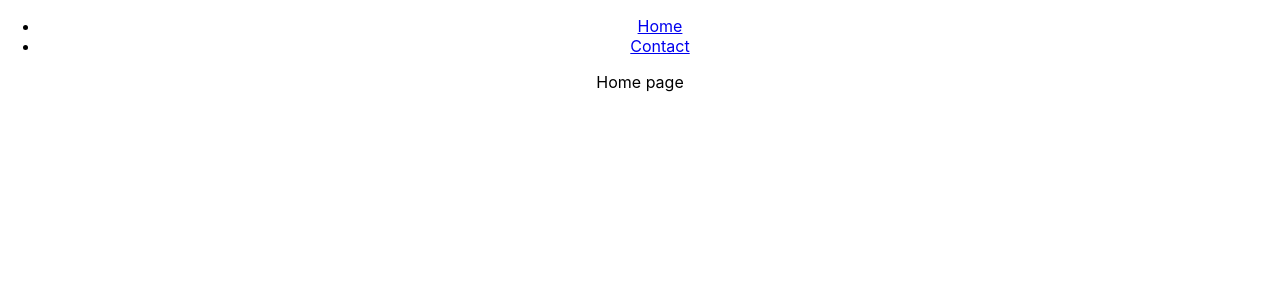
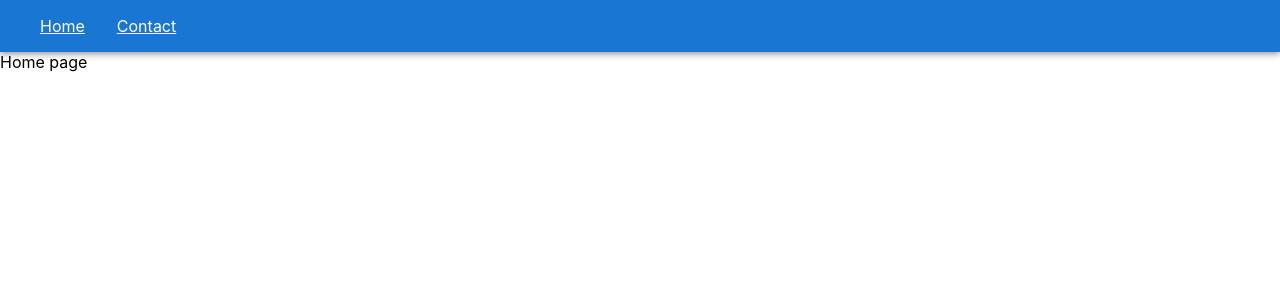
Before and after one commit to sergiuchilat/react-app, a React (Create React App) app: page / in a window 1280 px wide. Shown: the top 300 px of the page. Built offline with nearby package versions, Linux system fonts and the light colour scheme.

Commit message:
Add router

```diff
--- a/package.json
+++ b/package.json
@@ -3,6 +3,9 @@
   "version": "0.1.0",
   "private": true,
   "dependencies": {
+    "@emotion/react": "^11.9.0",
+    "@emotion/styled": "^11.8.1",
+    "@mui/material": "^5.8.2",
     "@testing-library/jest-dom": "^5.16.4",
     "@testing-library/react": "^13.3.0",
     "@testing-library/user-event": "^13.5.0",
--- a/src/App.css
+++ b/src/App.css
@@ -1,38 +1,9 @@
-.App {
-  text-align: center;
+nav{
+  display: flex;
+  width: 100%;
 }
 
-.App-logo {
-  height: 40vmin;
-  pointer-events: none;
+nav a{
+  color: white;
+  margin: 1em;
 }
-
-@media (prefers-reduced-motion: no-preference) {
-  .App-logo {
-    animation: App-logo-spin infinite 20s linear;
-  }
-}
-
-.App-header {
-  background-color: #282c34;
-  min-height: 100vh;
-  display: flex;
-  flex-direction: column;
-  align-items: center;
-  justify-content: center;
-  font-size: calc(10px + 2vmin);
-  color: white;
-}
-
-.App-link {
-  color: #61dafb;
-}
-
-@keyframes App-logo-spin {
-  from {
-    transform: rotate(0deg);
-  }
-  to {
-    transform: rotate(360deg);
-  }
-}
--- a/src/App.js
+++ b/src/App.js
@@ -1,6 +1,7 @@
 import logo from './logo.svg';
 import './App.css';
 import ReactDOM from "react-dom/client";
+
 import { BrowserRouter, Routes, Route } from "react-router-dom";
 
 import Layout from './components/Layout';
--- a/src/components/Layout.js
+++ b/src/components/Layout.js
@@ -1,18 +1,20 @@
 import { Outlet, Link } from "react-router-dom";
+import { AppBar } from "@mui/material";
+import { Toolbar } from "@mui/material";
 
 const Layout = () => {
     return (
         <>
+            <AppBar position="sticky">
+                <Toolbar variant="dense">
                 <nav>
-        <ul>
-          <li>
-            <Link to="/">Home</Link>
-          </li>
-          <li>
+                    <Link color="primary" to="/">Home</Link>
                     <Link to="/contact">Contact</Link>
-          </li>
-        </ul>
                 </nav>
+                </Toolbar>
+
+            </AppBar>
+
 
             <Outlet />
         </>
```
Also changed, not shown: 1 other file (tests, documents, lock files or other folders). Lines whose indentation alone changed are shown as unchanged.
